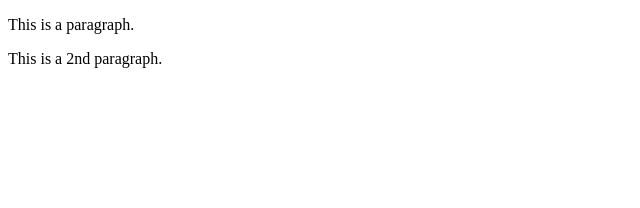
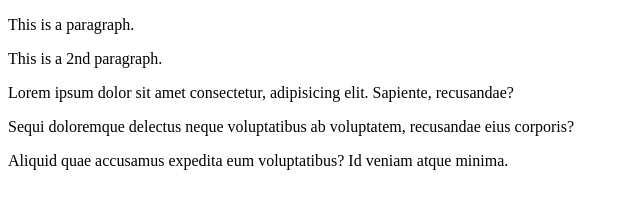
Before and after one commit to srdevantest/git-example-project, a plain HTML site: page index.html in a window 1280 px wide. Shown: the whole page, without its empty margins (0-640 px from the left). Drawn offline with Linux system fonts and the light colour scheme.

Commit message:
added new paragraphs

```diff
--- a/index.html
+++ b/index.html
@@ -9,5 +9,16 @@
   <body>
     <p>This is a paragraph.</p>
     <p>This is a 2nd paragraph.</p>
+    <p>
+      Lorem ipsum dolor sit amet consectetur, adipisicing elit. Sapiente,
+      recusandae?
+    </p>
+    <p>
+      Sequi doloremque delectus neque voluptatibus ab voluptatem, recusandae
+      eius corporis?
+    </p>
+    <p>
+      Aliquid quae accusamus expedita eum voluptatibus? Id veniam atque minima.
+    </p>
   </body>
 </html>
```
